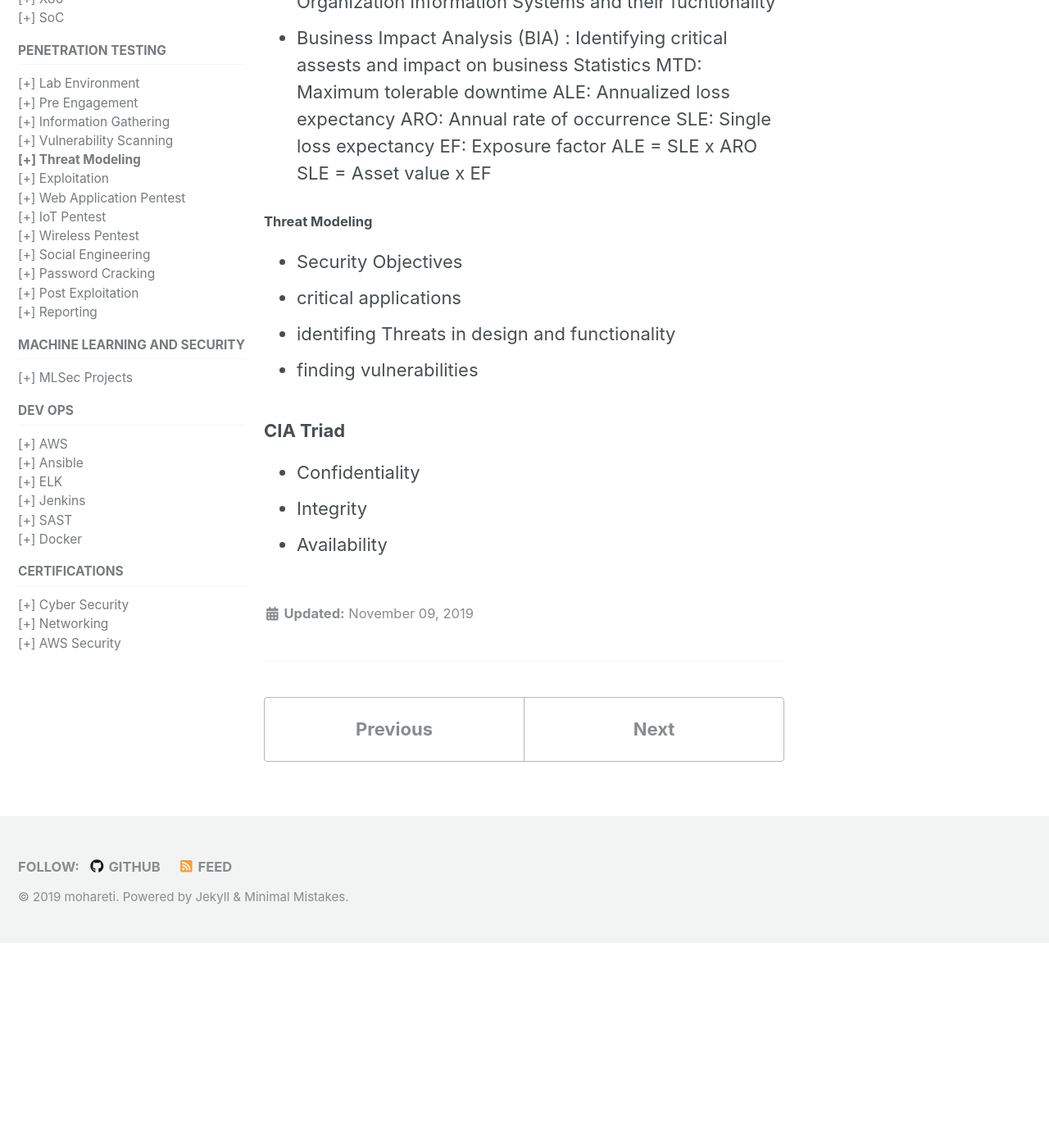
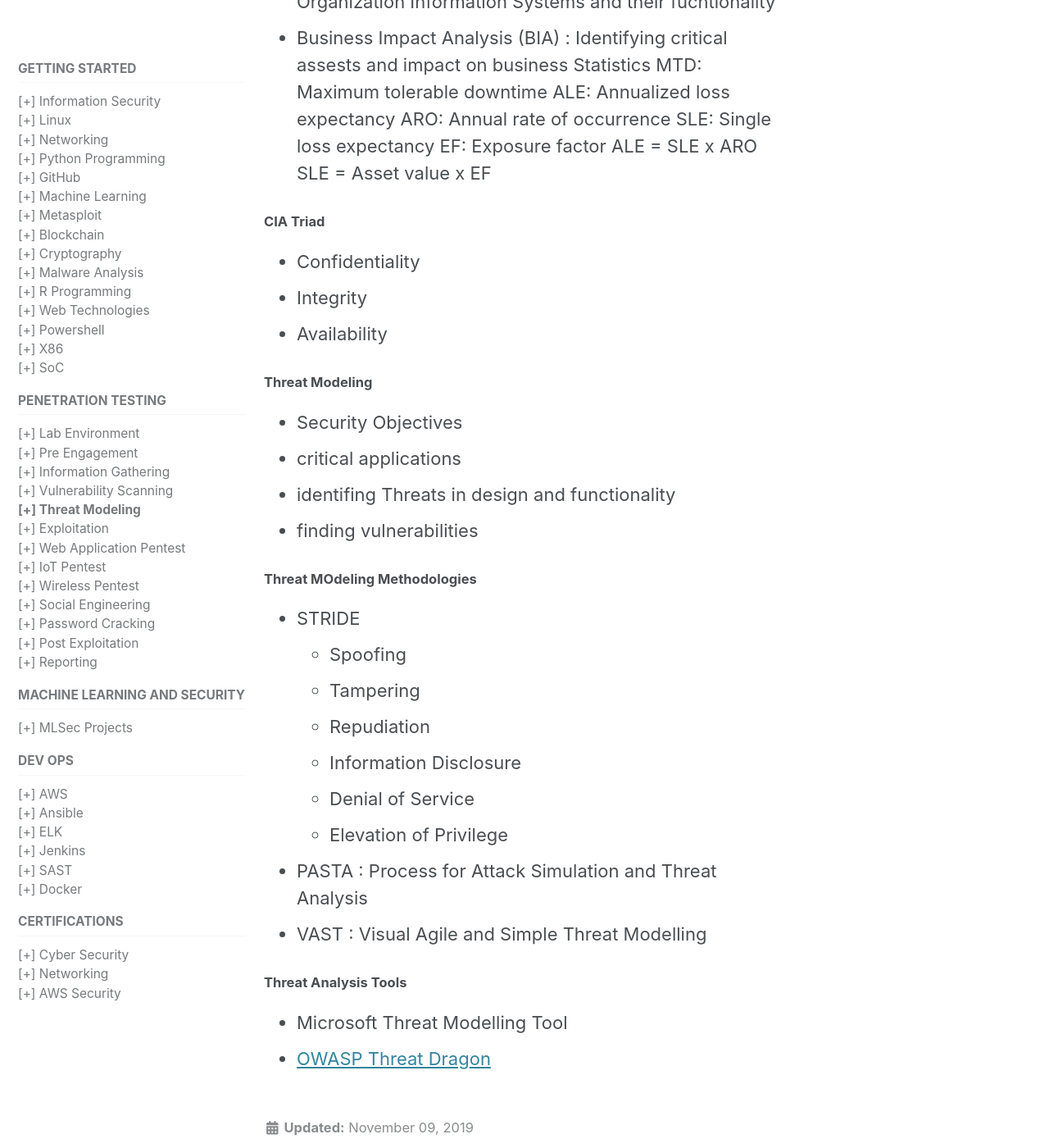
Before and after one commit to mohareti/cyberlab, a Jekyll site: the page built from _pentest/04_threat-modeling.md, in a window 1280 px wide and 1400 px high, scrolled down 761 px. Shown: the whole window at 82% size. Built offline with Jekyll 4.4.1, drawn with Linux system fonts in a browser that asks for light colours; cached includes are drawn as plain includes; nearby versions of some CDN libraries; before the commit the page ends 1911 px from its top, so only the background shows below that; some of the changed text lies outside the part shown.

Commit message:
Update 04_threat-modeling.md

```diff
--- a/_pentest/04_threat-modeling.md
+++ b/_pentest/04_threat-modeling.md
@@ -22,13 +22,30 @@ EF: Exposure factor
 ALE = SLE x ARO
 SLE = Asset value x EF
 
+
+
+#### CIA Triad
+- Confidentiality
+- Integrity
+- Availability
+
 #### Threat Modeling
 - Security Objectives
 - critical applications
 - identifing Threats in design and functionality
 - finding vulnerabilities
 
-### CIA Triad
-- Confidentiality
-- Integrity
-- Availability
+#### Threat MOdeling Methodologies
+- STRIDE
+  - Spoofing
+  - Tampering
+  - Repudiation
+  - Information Disclosure
+  - Denial of Service
+  - Elevation of Privilege
+- PASTA : Process for Attack Simulation and Threat Analysis
+- VAST : Visual Agile and Simple Threat Modelling
+
+#### Threat Analysis Tools
+- Microsoft Threat Modelling Tool
+- [OWASP Threat Dragon](https://www.owasp.org/index.php/OWASP_Threat_Dragon)
```
